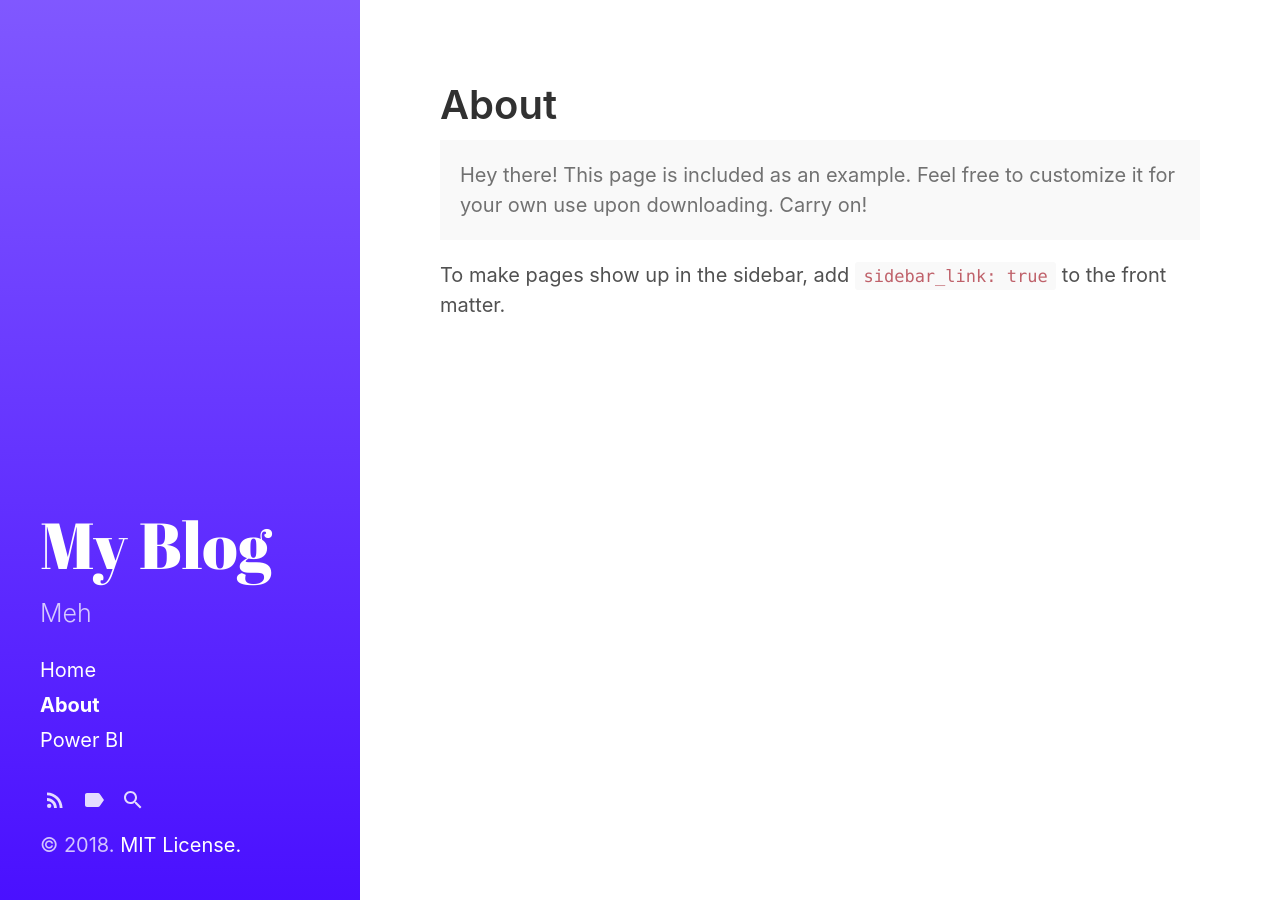
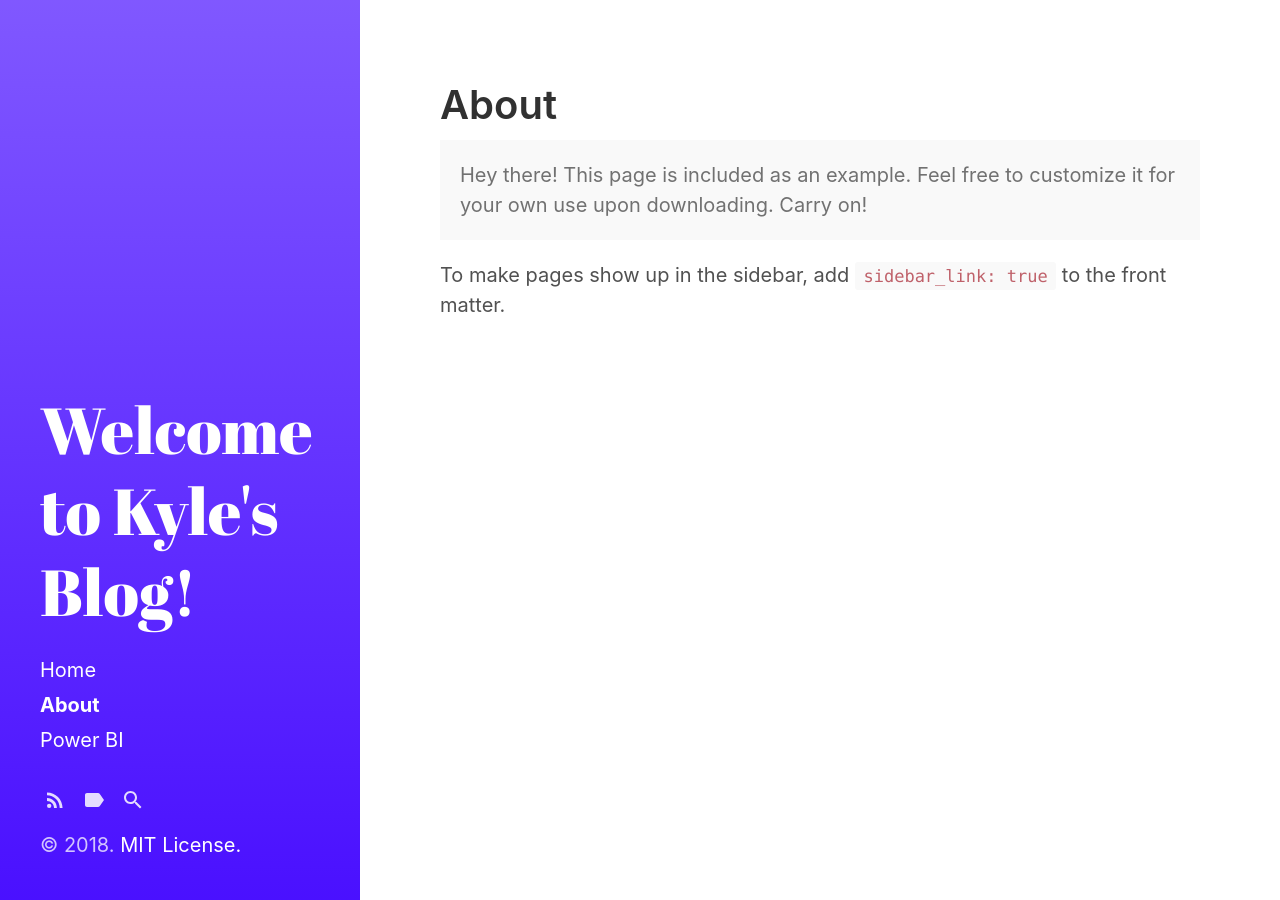
Before and after one commit to klescosia/klescosia.io, a Jekyll site: the page built from about.md, in a window 1280 px wide. Built offline with Jekyll 4.4.1, drawn with Linux system fonts in a browser that asks for light colours.

Commit message:
changed _config.yml

```diff
--- a/_config.yml
+++ b/_config.yml
@@ -1,13 +1,14 @@
 # Dependencies
 markdown:         kramdown
 highlighter:      rouge
+theme: jekyll-theme-hydeout
 
 # Setup
-title:            My Blog
+title:            Welcome to Kyle's Blog!
 tagline:          'Kyle Escosia Blog'
-description:      'Meh'
+description:      ''
 url:              klescosia.github.io
-baseurl:          '/blog'
+baseurl:          ''
                   # the optional subpath of your site, e.g. "/blog"
                   # NB: This applies to all pages in your Jekyll site.
                   # If you want to move just the blog index pages but keep
```
